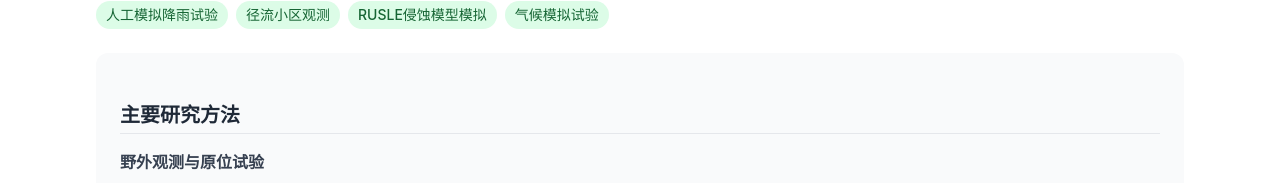
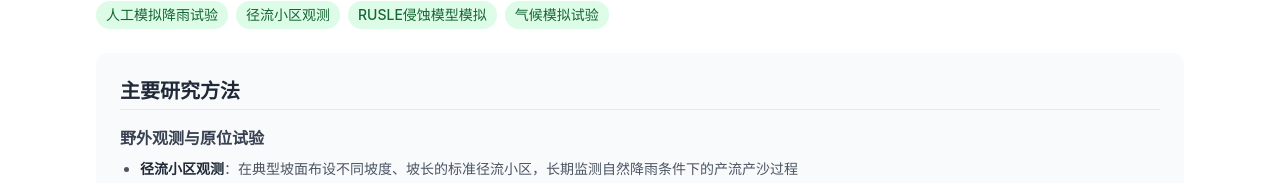
Before and after one commit to chliuhq/soil-ecology-lab, a Next.js app in the folder soil-ecology-lab/: page /research in a window 1280 px wide. Shown: the part 423-606 px from the top of the page. Built offline with nearby package versions, Linux system fonts and the light colour scheme; no server answers.

Commit message:
style: add visual separator between research methods and highlights sections

```diff
--- a/soil-ecology-lab/src/app/globals.css
+++ b/soil-ecology-lab/src/app/globals.css
@@ -58,7 +58,10 @@
 
 /* ===== 研究方向富文本 ===== */
 .research-content h2 {
-  @apply text-xl font-serif font-bold text-gray-800 mt-6 mb-3 pb-1 border-b border-gray-200;
+  @apply text-xl font-serif font-bold text-gray-800 mt-10 mb-3 pb-1 border-b border-gray-200 pt-6 border-t-2 border-t-green-200;
+}
+.research-content h2:first-child {
+  @apply mt-0 pt-0 border-t-0;
 }
 .research-content h3 {
   @apply text-base font-semibold text-gray-700 mt-4 mb-2;
```
